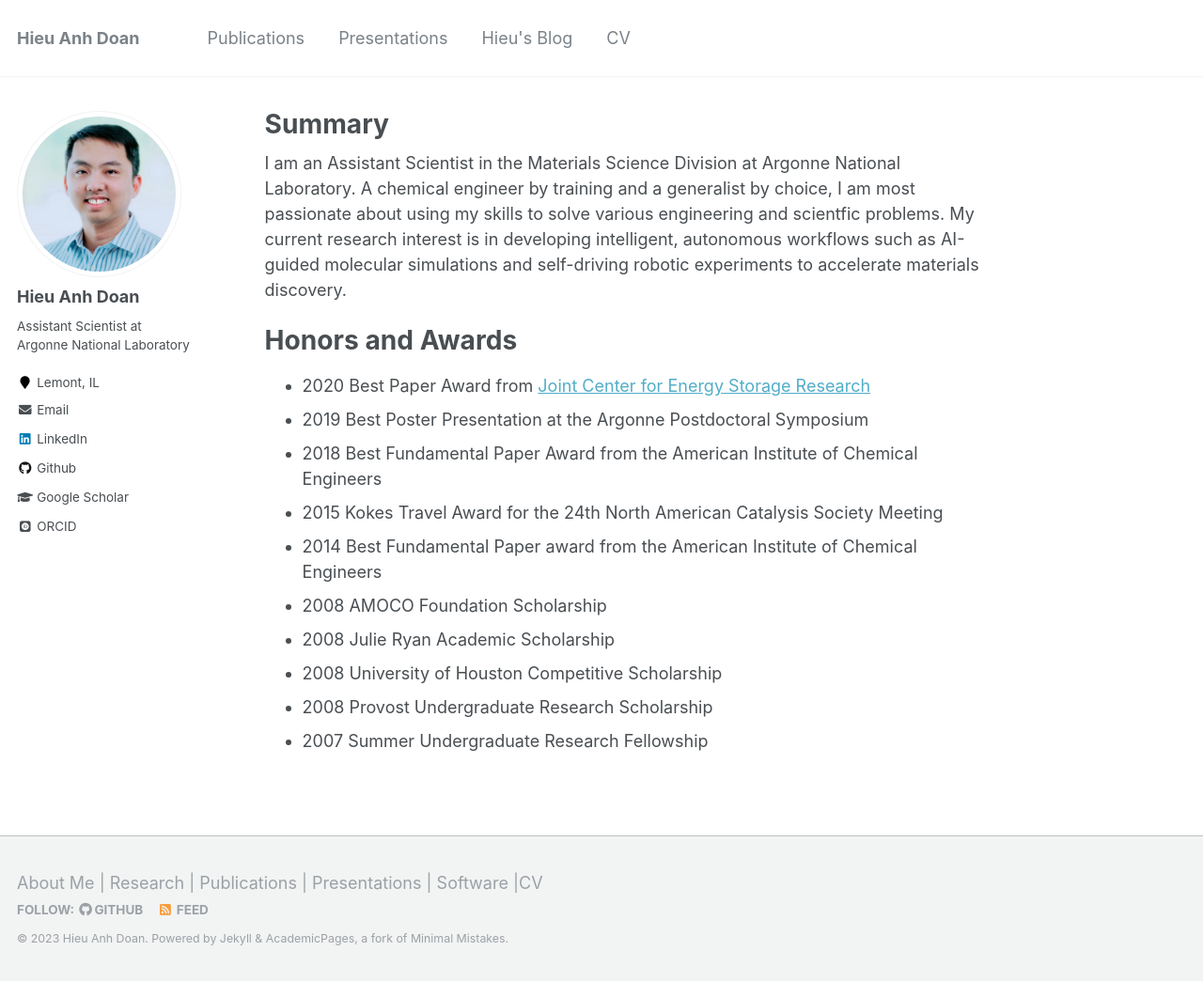
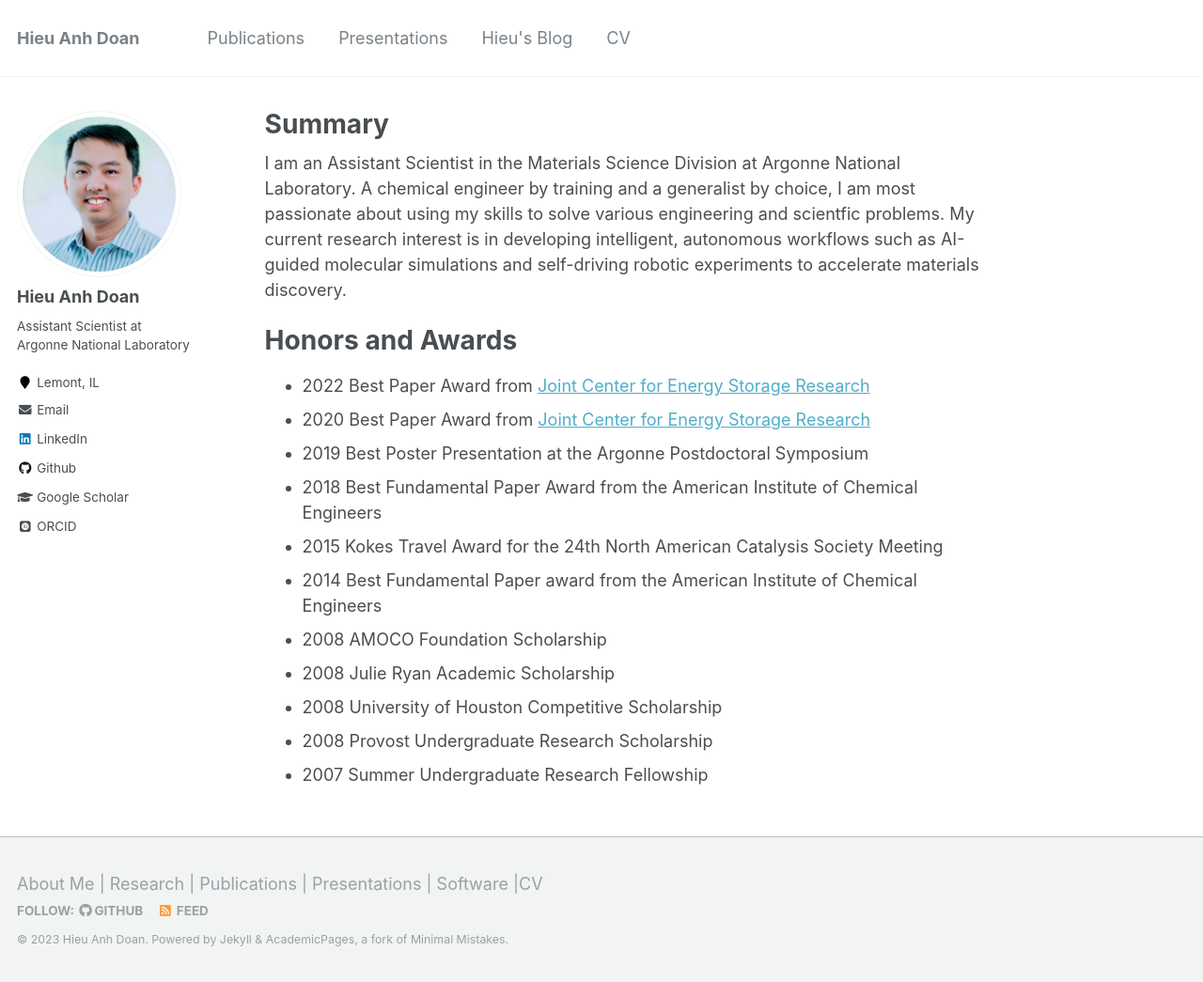
Before and after one commit to hieuadoan/hieuadoan.github.io, a Jekyll site: the page built from _pages/about.md, in a window 1280 px wide and 1045 px high. Shown: the whole window at 94% size. Built offline with Jekyll 4.4.1, drawn with Linux system fonts in a browser that asks for light colours; some web fonts are replaced.

Commit message:
Added new award from JCESR

```diff
--- a/_pages/about.md
+++ b/_pages/about.md
@@ -12,6 +12,7 @@
 
 Honors and Awards
 ===
+- 2022 Best Paper Award from <a href="https://www.jcesr.org">Joint Center for Energy Storage Research</a>
 - 2020 Best Paper Award from <a href="https://www.jcesr.org">Joint Center for Energy Storage Research</a>
 - 2019 Best Poster Presentation at the Argonne Postdoctoral Symposium
 - 2018 Best Fundamental Paper Award from the American Institute of Chemical Engineers
```
